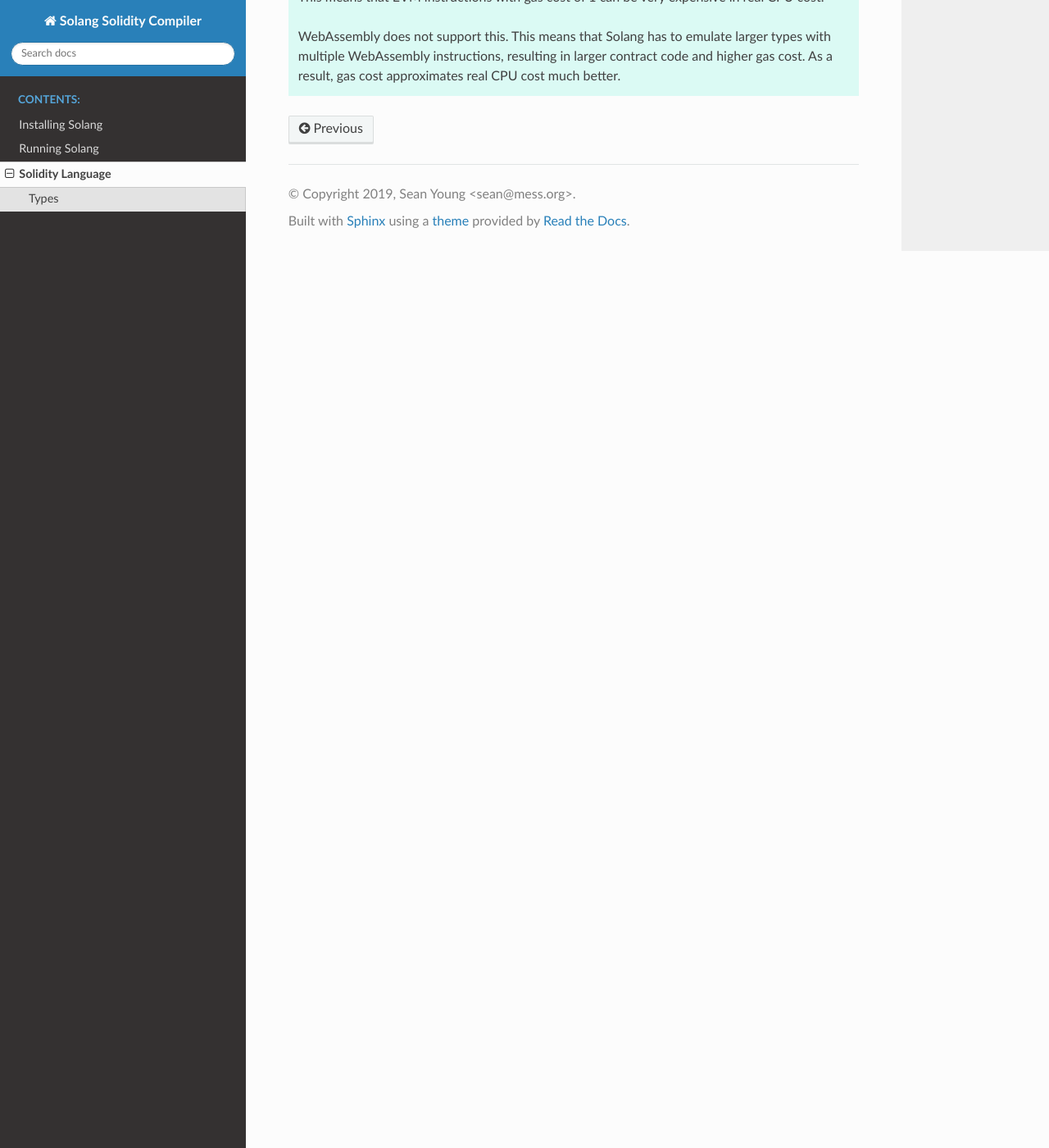
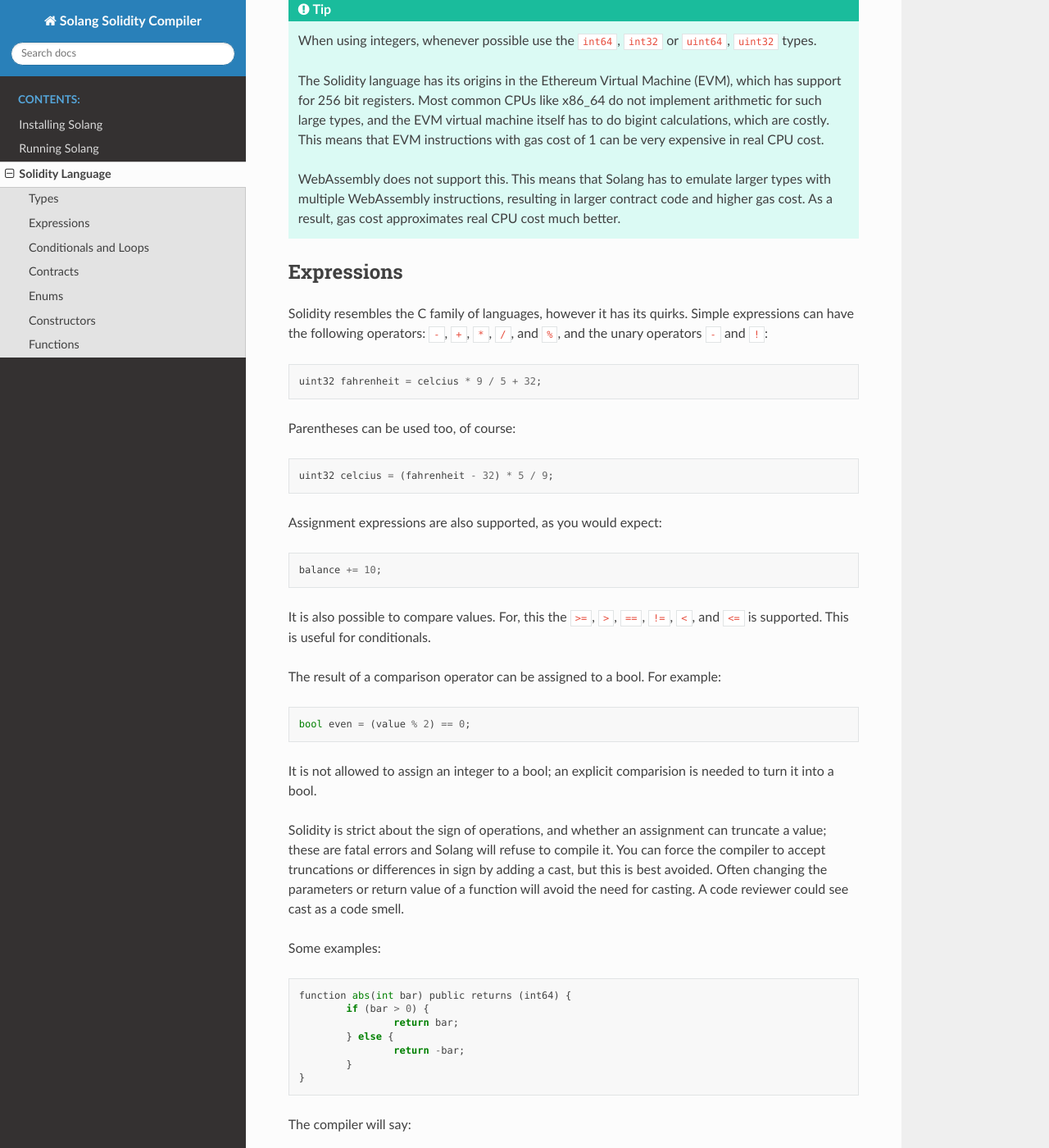
Before and after one commit to hyperledger-solang/solang, a Sphinx documentation site: the page built from docs/language.rst, in a window 1280 px wide and 1400 px high, scrolled down 1694 px. Shown: the whole window at 82% size. Built offline with Sphinx 7.4.7 and the Read the Docs theme 2.0.0, drawn with Linux system fonts in a browser that asks for light colours; some of the changed text lies outside the part shown.

Commit message:
document supported expressions and add tests
Signed-off-by: Sean <sean@mess.org>

```diff
--- a/docs/language.rst
+++ b/docs/language.rst
@@ -8,9 +8,9 @@ these caveats:
 - At this point solang is very much a work in progress so not at all features
   are supported yet.
 
-- Solang can target different blockchains and depending on the target. For example,
-  Parity Substrate uses a different ABI encoding and allows constructors to be
-  overloaded.
+- Solang can target different blockchains and some features depending on the target.
+  For example, Parity Substrate uses a different ABI encoding and allows constructors
+  to be overloaded.
 
 - Solang generates WebAssembly rather than EVM. This means that the ``assembly {}``
   using EVM instructions is not supported.
@@ -53,7 +53,8 @@ The following primitive types are supported:
   between 8 and 256 bits.
 
 Underscores ``_`` are allowed in numbers, as long as the number does not start with
-an underscore.
+an underscore. This means that ``1_000`` is allowed but ``_1000`` is not. Similarly
+``0xffff_0000`` is fine, but ``0x_f`` is not.
 
 Assigning values which cannot fit into the type gives a compiler error. For example::
 
@@ -63,9 +64,15 @@ The largest value an ``uint8`` can hold is (2^8) - 1 = 255. So, the compiler say
 
     implicit conversion would truncate from uint16 to uint8
 
+.. note::
+
+  The Ethereum Foundation Solidity compiler supports additional data types: address,
+  bytes and string. These will be implemented in Solang in early 2020.
+
 .. tip::
 
-  Whenever possible use the the ``int64``, ``int32`` or ``uint64``, ``uint32`` types.
+  When using integers, whenever possible use the ``int64``, ``int32`` or ``uint64``,
+  ``uint32`` types.
 
   The Solidity language has its origins in the Ethereum Virtual Machine (EVM), which has
   support for 256 bit registers. Most common CPUs like x86_64 do not implement arithmetic
@@ -76,3 +83,74 @@ The largest value an ``uint8`` can hold is (2^8) - 1 = 255. So, the compiler say
   WebAssembly does not support this. This means that Solang has to emulate larger types with
   multiple WebAssembly instructions, resulting in larger contract code and higher gas cost.
   As a result, gas cost approximates real CPU cost much better.
+
+Expressions
+-----------
+
+Solidity resembles the C family of languages, however it has its quirks. Simple expressions
+can have the following operators: ``-``, ``+``, ``*``, ``/``, and ``%``, and the unary
+operators ``-`` and ``!``::
+
+	uint32 fahrenheit = celcius * 9 / 5 + 32;
+
+Parentheses can be used too, of course::
+
+	uint32 celcius = (fahrenheit - 32) * 5 / 9;
+
+Assignment expressions are also supported, as you would expect::
+
+	balance += 10;
+
+It is also possible to compare values. For, this the ``>=``, ``>``, ``==``, ``!=``, ``<``, and ``<=``
+is supported. This is useful for conditionals.
+
+The result of a comparison operator can be assigned to a bool. For example::
+
+	bool even = (value % 2) == 0;
+
+It is not allowed to assign an integer to a bool; an explicit comparision is needed to turn it into
+a bool.
+
+Solidity is strict about the sign of operations, and whether an assignment can truncate a value;
+these are fatal errors and Solang will refuse to compile it. You can force the compiler to
+accept truncations or differences in sign by adding a cast, but this is best avoided. Often
+changing the parameters or return value of a function will avoid the need for casting. A code
+reviewer could see cast as a code smell.
+
+Some examples::
+
+	function abs(int bar) public returns (int64) {
+		if (bar > 0) {
+			return bar;
+		} else {
+        		return -bar;
+      		}
+  	}
+
+The compiler will say::
+
+  implicit conversion would truncate from uint256 to uint64
+
+Now you can work around this by adding a cast to the argument to return ``return uint64(bar);``,
+however it would be much nicer if the return value matched the argument. Multiple abs() could exists
+with overloaded functions, so that there is an ``abs()`` for each type.
+
+.. note::
+
+  The Ethereum Foundation Solidity compiler supports more expressions than are listed here.
+  These will be implemented in Solang in early 2020.
+
+Conditionals and Loops
+----------------------
+
+Contracts
+---------
+
+Enums
+-----
+
+Constructors
+------------
+
+Functions
+---------
```
Also changed, not shown: 6 other files.
